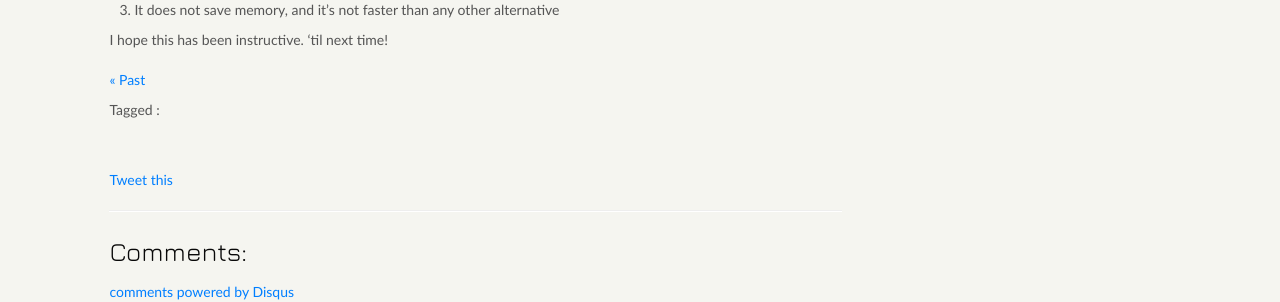
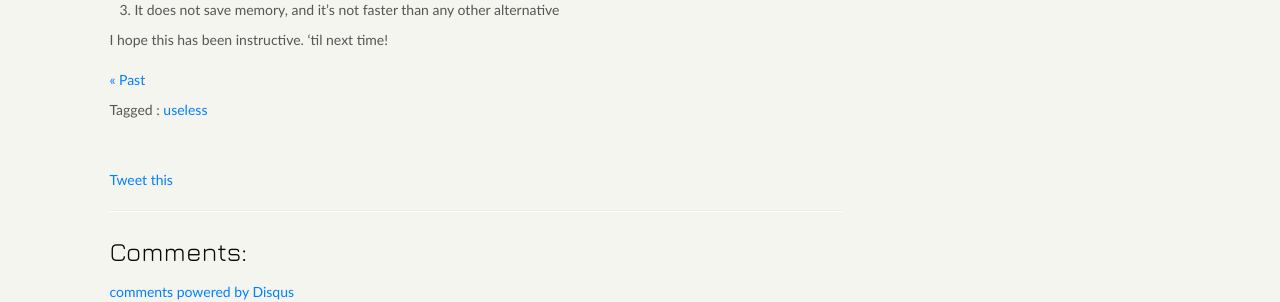
Before and after one commit to mfukar/mfukar.github.com, a Jekyll site: the page built from _posts/2017-05-15-useless.md, in a window 1280 px wide. Shown: the part 678-980 px from the top of the page. Built offline with Jekyll 4.4.1, drawn with Linux system fonts in a browser that asks for light colours; some web fonts are replaced; comment, search, counter and statistics services are not loaded.

Commit message:
New tags

```diff
--- a/_data/tags.yml
+++ b/_data/tags.yml
@@ -145,3 +145,9 @@ survey:
 stackoverflow:
     slug: stackoverflow
     name: stackoverflow
+stupid:
+    slug: stupid
+    name: stupid
+useless:
+    slug: useless
+    name: useless
```
